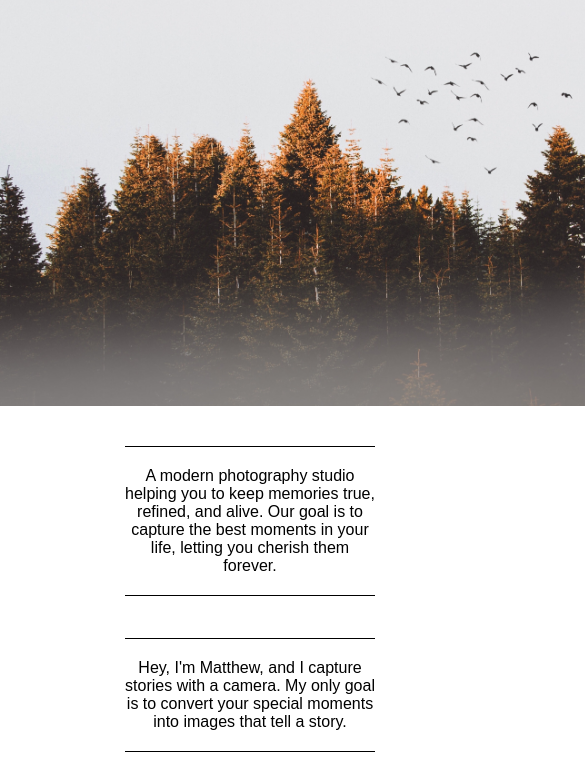
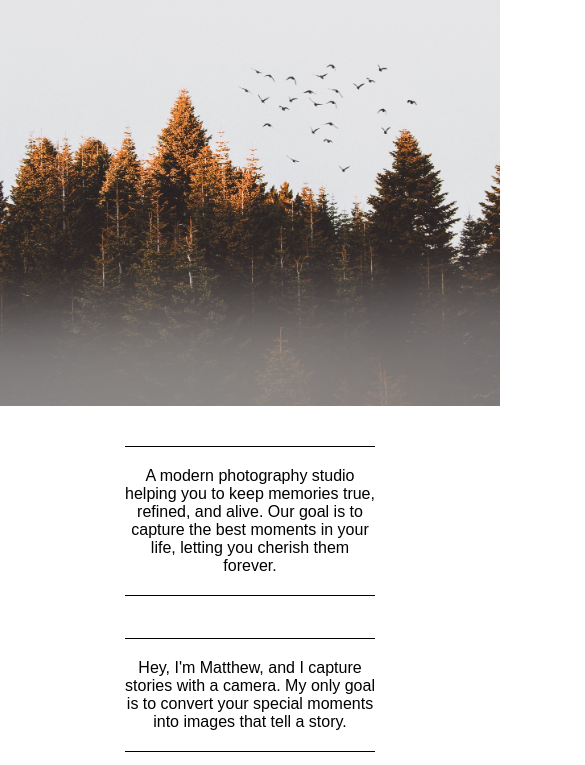
Before and after one commit to mjsmccarthy/mjsmccarthy.github.io, a plain HTML site: page index.html in a window 390 px wide. Shown: the part 94-859 px from the top of the page, 585 px wide, since content can reach past the window. Drawn offline with Linux system fonts and the light colour scheme.

Commit message:
Changed viewport sizing

```diff
--- a/css/index.css
+++ b/css/index.css
@@ -125,7 +125,7 @@ body {
 @media only screen and (max-width: 768px) {
     .wrapper { min-width: 500px; }
     .wrap { column-count: 1; }
-    .nav-image { min-width: 768px; }
+    .nav-image { min-width: 500px; }
     .footer { min-width: 500px; }
     .right-col { padding: 10px; margin: 0}
     .left-col { padding: 10px; margin: 0 }
```
